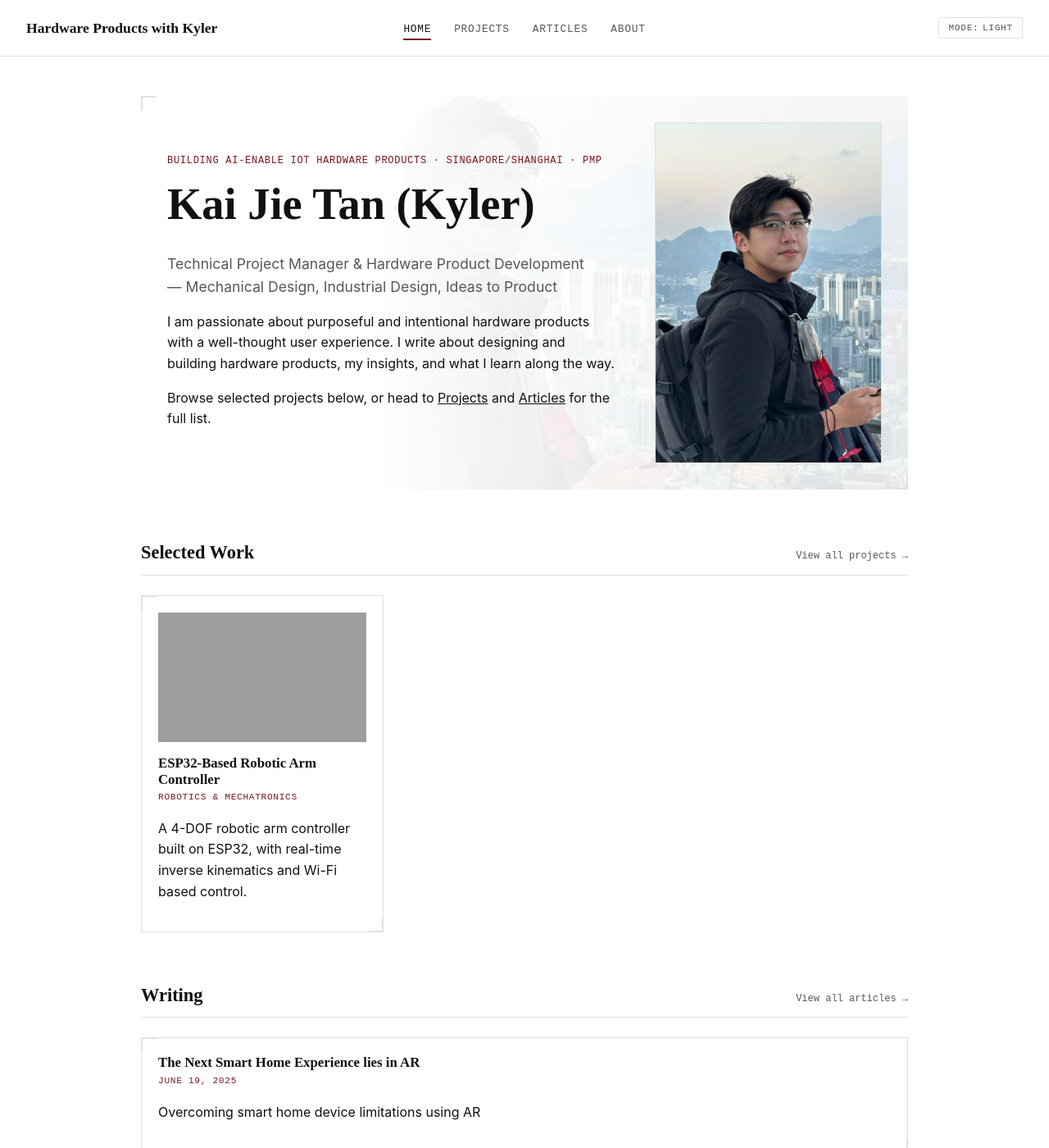
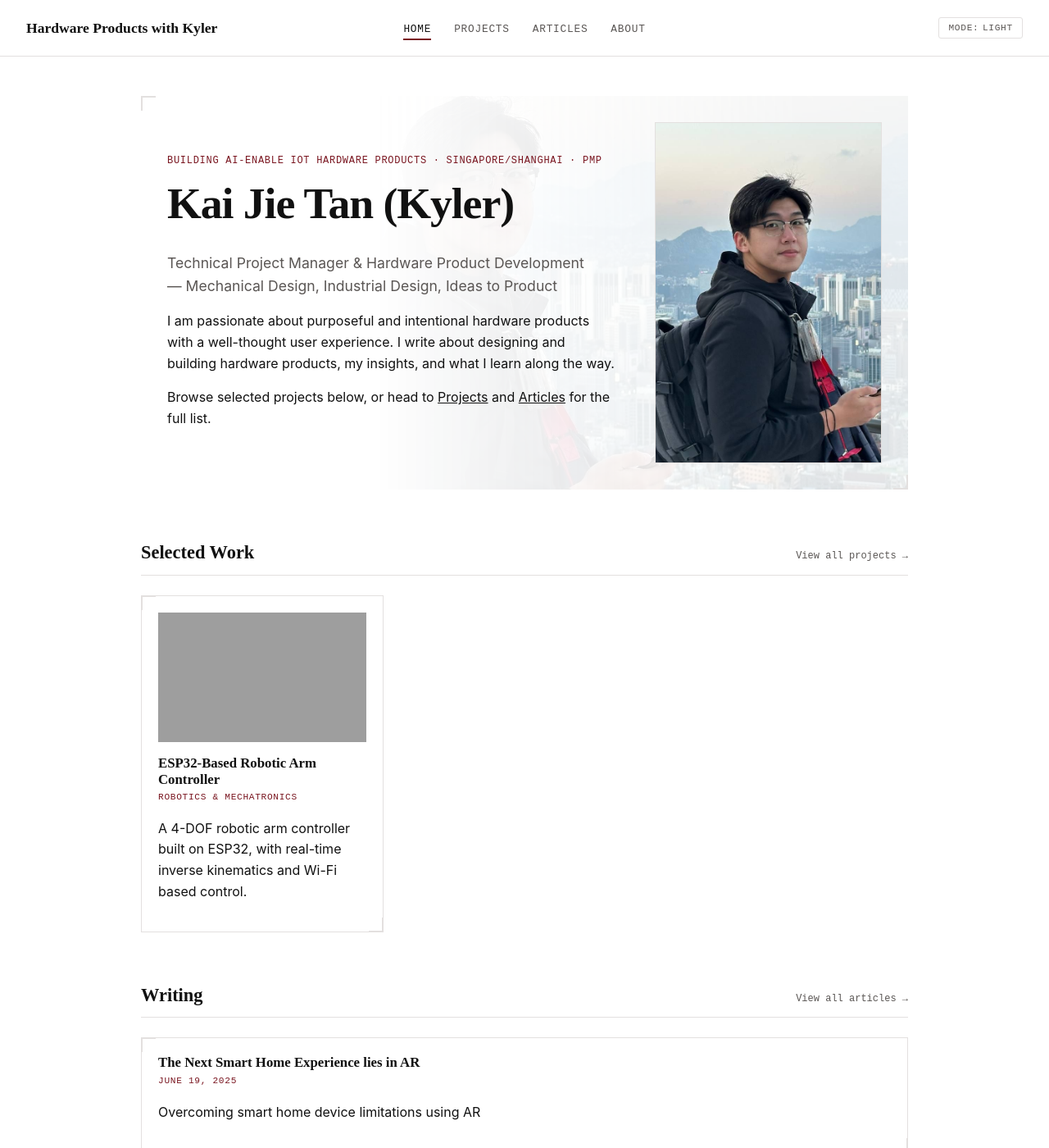
Before and after one commit to kaitkj/kaitkj.github.io, a Jekyll site: the page built from index.html, in a window 1280 px wide and 1400 px high. Shown: the whole window at 82% size. Built offline with Jekyll 4.4.1, drawn with Linux system fonts in a browser that asks for light colours; a style sheet for code colours, icons or effects is not loaded; grey boxes are pictures that could not be loaded.

Commit message:
Update main.css

```diff
--- a/assets/css/main.css
+++ b/assets/css/main.css
@@ -294,7 +294,9 @@
 }
 
 .hero h1 {
-  font-size: clamp(2.2rem, 5vw, 3.4rem);
+  font-size: clamp(1.4rem, 4.2vw, 3.4rem); /* Lowered the minimum font size so it successfully scales down on mobile */
+  white-space: nowrap;                     /* Forces the entire heading to lock cleanly onto 1 line */
+  letter-spacing: -0.02em;                 /* Elegantly tightens up the letters to help it fit on smaller viewports */
 }
 
 .hero__role {
```
